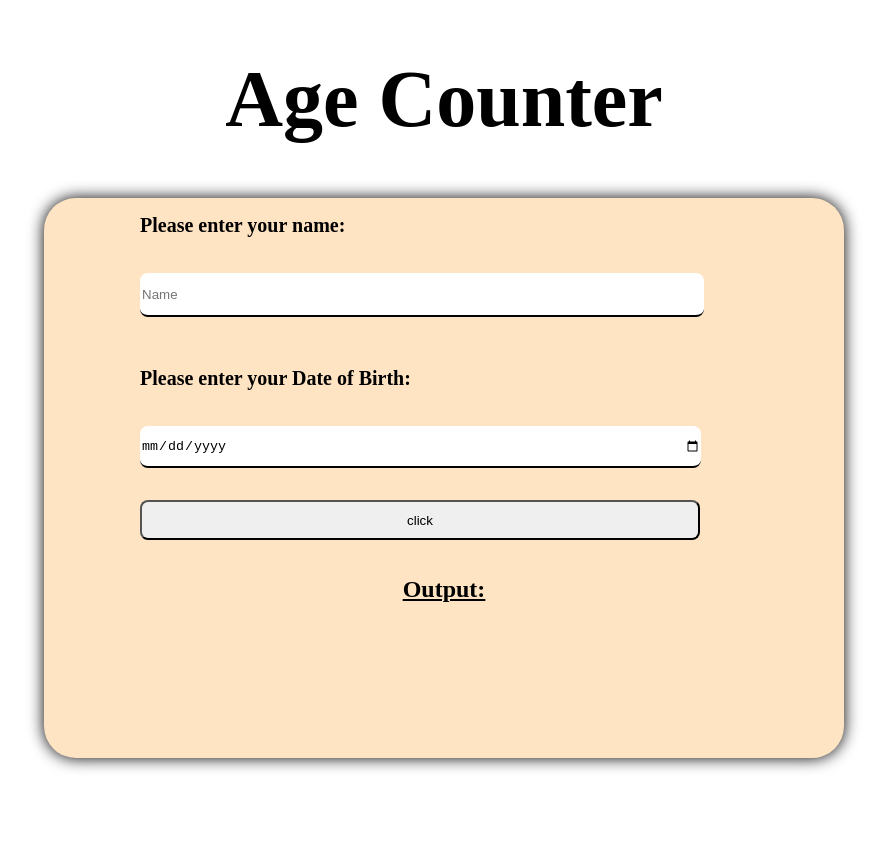
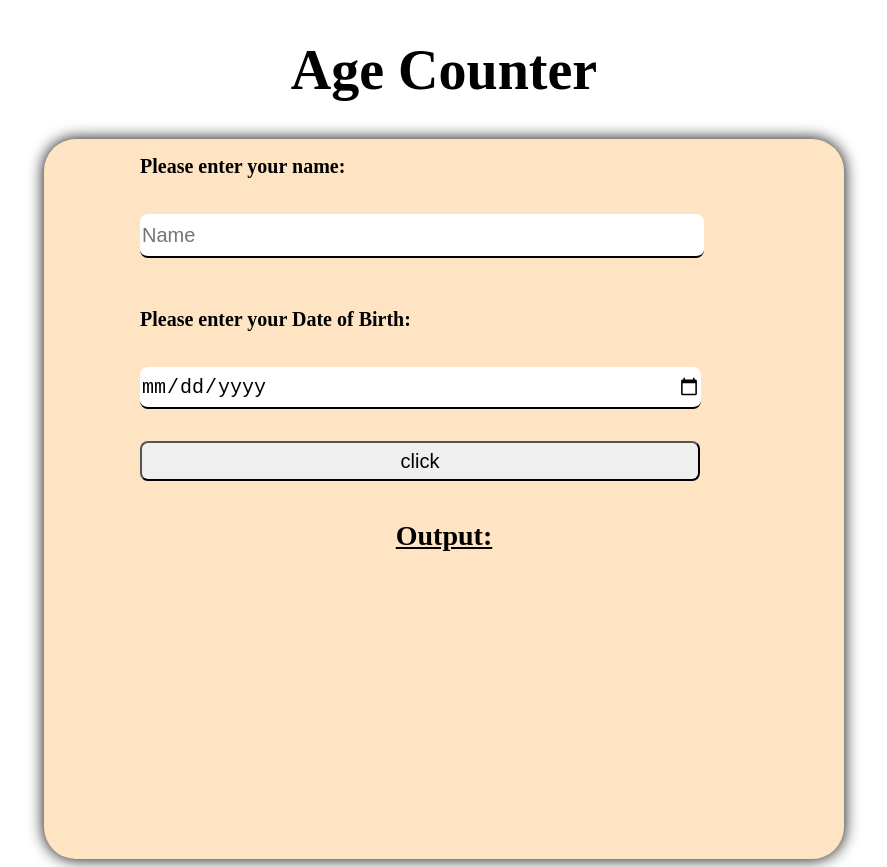
Before and after one commit to Arif-Rabbani-188/Age_calculator, a plain HTML site: page index.html in a window 1280 px wide. Shown: the whole page, without its empty margins (196-1083 px from the left). Before the commit the page ends 800 px from the top, so only its background shows below. Drawn offline with Linux system fonts and the light colour scheme.

Commit message:
Update style.css

```diff
--- a/style.css
+++ b/style.css
@@ -3,16 +3,17 @@ input{
     width: 70vmin;
     margin: 2vmin;
     border-radius: 0.5rem;
+    font-size: 2.5vmin;
 }
 #container{
-    height: 70vh;
+    height: 90vh;
     display: flex;
     justify-content:center;
     align-items: center;
 }
 #inputBox{
     box-shadow: 0 0 1rem rgba(0, 0, 0, 1);
-    height: 70vmin;
+    height: 90vmin;
     width: 100vmin;
     background-color:bisque;
     justify-content: center;
@@ -25,7 +26,7 @@ input{
     border-bottom: 0.3vmin solid black;
     box-shadow: none;
 }
-#textbox, #dateOfBirth, #button{
+#textbox, #dateOfBirth, #button, #output{
     align-items: center;
     justify-content: center;
     width: 80vmin;
@@ -33,13 +34,15 @@ input{
 }
 h1{
     text-align: center;
-    font-size:10vmin;
+    font-size:7vmin;
 }
 p{
     font-size: 2.5vmin;
     margin-left: 2vmin;
     margin-top: 2vmin;
+
 }
 h2{
+    font-size: 3.5vmin;
     text-align: center;
 }
```
